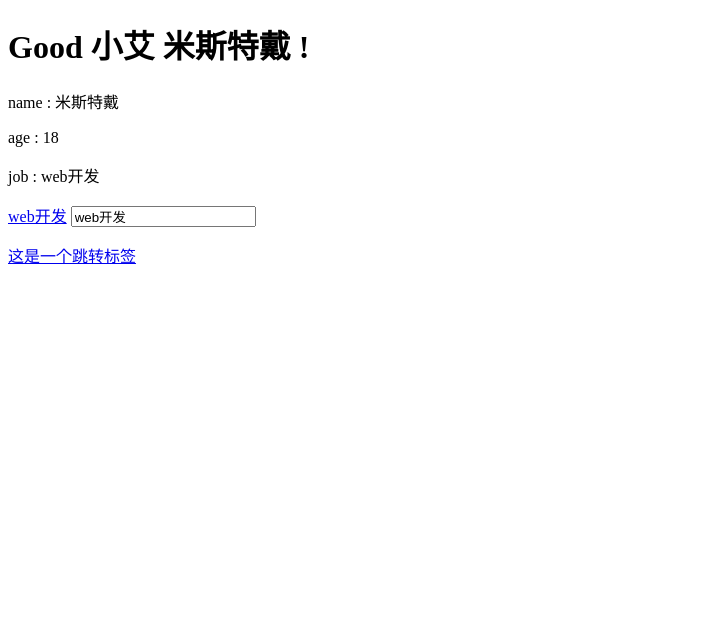
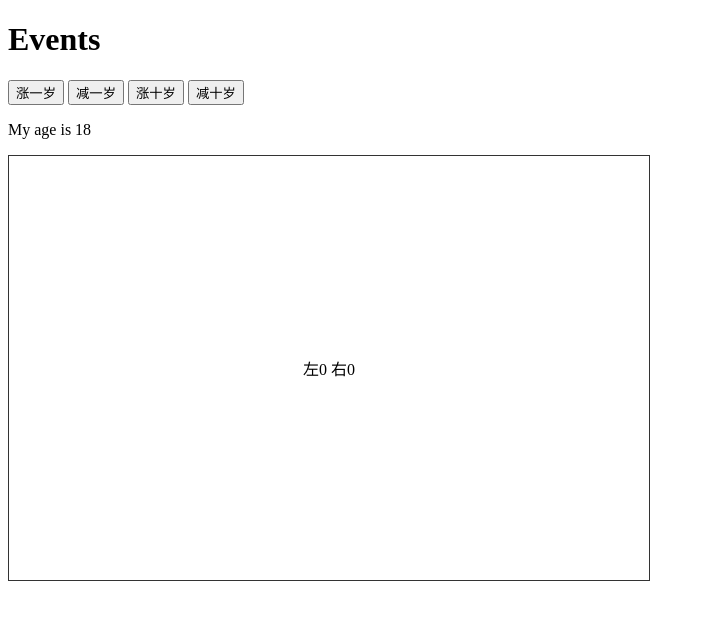
Before and after one commit to ajiu1998/Vue, a plain HTML site: page Vue_study/index.html in a window 1280 px wide. Shown: the whole page, without its empty margins (0-705 px from the left). Drawn offline with nearby package versions, Linux system fonts and the light colour scheme.

Commit message:
事件、以及鼠标事件

```diff
--- a/Vue_study/app.js
+++ b/Vue_study/app.js
@@ -2,15 +2,22 @@
 new Vue({
 	el:"#vue-app",    // el ：element 需要获取到的元素、一定是html中的跟他容器元素
 	data:{			 // data：用于数据的存储
-		name:"米斯特戴",
 		age:18,
-		job:"web开发",
-		website:"http://erge1998.cn",
-		websiteTag:'<a href="http://erge1998.cn">这是一个跳转标签</a>'
+		x:0,
+		y:0
 	},
 	methods:{
-		greet:function(time){
-			return 'Good '+ time+" "+ this.name+' !' ;
+		add:function(inc){
+			this.age += inc;
 		},
+		subtract:function(dec){
+			this.age -= dec;
+		},
+		updateXY:function(event){
+			// console.log(event)
+			this.x = event.offsetX;
+			this.y = event.offsetY;
+			return this.y
+		}
 	}
 });
--- a/Vue_study/index.html
+++ b/Vue_study/index.html
@@ -9,13 +9,18 @@
 	<body>
 
 		<div id="vue-app">
-			<h1>{{greet('小艾')}}</h1> <!--函数、传输小艾到app.js中的greet函数-->
-			<p>name : {{ name }}</p>  <!--Vue实例 app.js 中的data值-->
-			<p>age : {{age}}</p>
-			<p>job : {{job}}</p>
-			<a target="_blank" v-bind:href="website">web开发</a>
-			<input type="text" v-bind:value="job">
-			<p v-html=websiteTag></p>
+			<h1> Events </h1>
+			<button v-on:click="add(1)">涨一岁</button>
+			<button v-on:click="subtract(1)">减一岁</button>
+
+			<button v-on:dblclick="add(10)">涨十岁</button>
+			<button v-on:dblclick="subtract(10)">减十岁</button>
+			<p>My age is {{ age }}</p>  <!--Vue实例 app.js 中的data值-->
+
+			<div id="canvas" v-on:mousemove="updateXY">
+				左{{x}} 右{{y}}
+			</div>
+
 		</div>
 
 
--- a/Vue_study/style.css
+++ b/Vue_study/style.css
@@ -0,0 +1,6 @@
+#canvas{
+	width:600px;
+	padding:200px 20px;
+	text-align:center;
+	border: 1px solid #333;
+}
```
